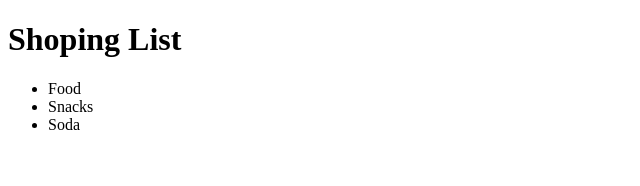
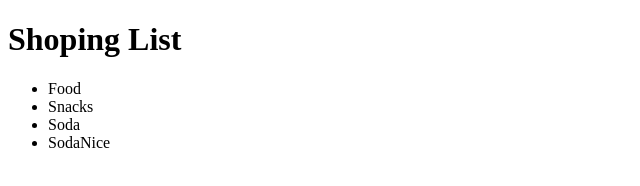
Before and after one commit to andreteilmannnetent/gitTest, a plain HTML site: page index.html in a window 1280 px wide. Shown: the full height of the page, 0-640 px from the left. Drawn offline with Linux system fonts and the light colour scheme.

```diff
--- a/index.html
+++ b/index.html
@@ -9,6 +9,7 @@
 		<li>Food</li>
 		<li>Snacks</li>
 		<li>Soda</li>
+		<li>SodaNice</li>
 	</ul>
 </body>
 </html>
```
Also changed, not shown: 1 other file.
